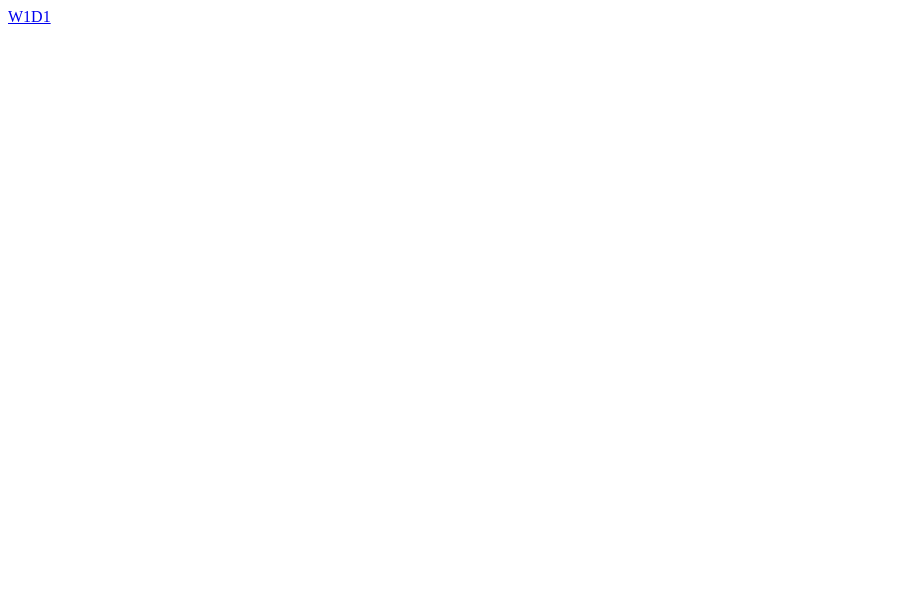
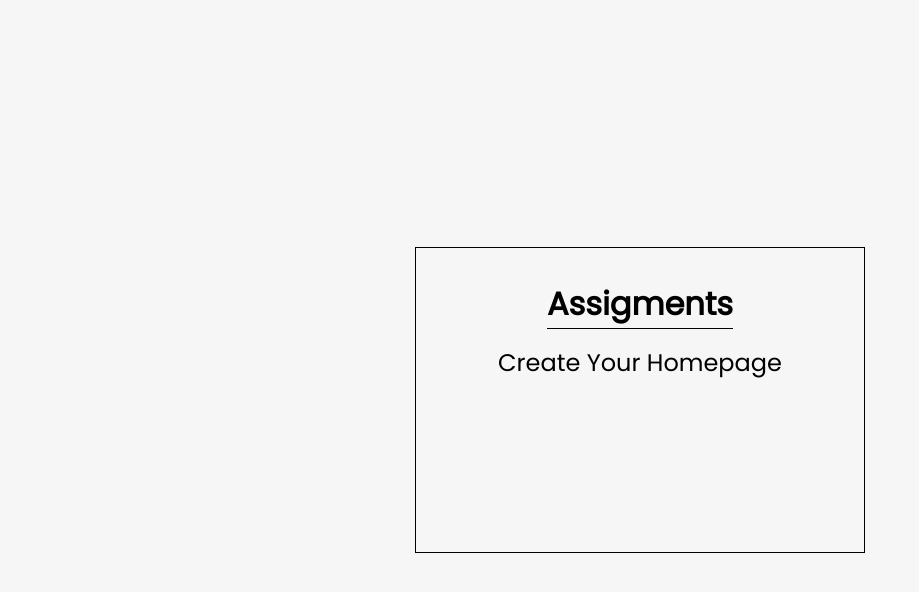
Before and after one commit to BitsuMamo/wap, a plain HTML site: page index.html in a window 1280 px wide. Shown: the whole page, without its empty margins (0-919 px from the left). Drawn offline with Linux system fonts and the light colour scheme.

Commit message:
Create css for main index page

```diff
--- /dev/null
+++ b/index.css
@@ -0,0 +1,59 @@
+@import url('https://fonts.googleapis.com/css2?family=Poppins:wght@300;400&display=swap');
+
+*{
+    margin: 0;
+    padding: 0;
+}
+
+body {
+    font-family: 'Poppins', sans-serif;
+    background-color: #f6f6f6;
+}
+
+
+#main{
+    width: 100%;
+    height: 100vh;
+    display: flex;
+    flex-direction: column;
+    align-items: center;
+    justify-content: center;
+}
+
+#box{
+    border: 1px solid black;
+    width: 30%;
+    height: 30vh;
+    display: flex;
+    flex-direction: column;
+    align-items: center;
+    padding: 2rem;
+
+}
+
+#title{
+    margin-bottom: 1rem;
+    border-bottom: 1px solid black;
+    font-weight: 900;
+}
+
+#assignment-list{
+    list-style: none;
+    font-size: 1.5rem;
+    width: 100%;
+    text-align: center;
+}
+
+#assignment-list li:hover{
+    font-size: 1.6rem;
+    transition: 0.3s;
+}
+
+#assignment-list li a:hover{
+    color: gray;
+}
+
+a{
+    color: black;
+    text-decoration: none;
+}
--- a/index.html
+++ b/index.html
@@ -4,11 +4,19 @@
     <meta charset="UTF-8">
     <meta http-equiv="X-UA-Compatible" content="IE=edge">
     <meta name="viewport" content="width=device-width, initial-scale=1.0">
+    <link rel="stylesheet" href="index.css">
     <title>Document</title>
 </head>
 <body>
 
-    <a href="W1D1/index.html">W1D1</a>
+    <div id="main">
+        <div id="box">
+            <h1 id="title">Assigments</h1>
+            <ul id="assignment-list">
+                <li><a href="W1D1/index.html">Create Your Homepage</a></li>
+            </ul>
+        </div>
+    </div>
 
 </body>
 </html>
```
